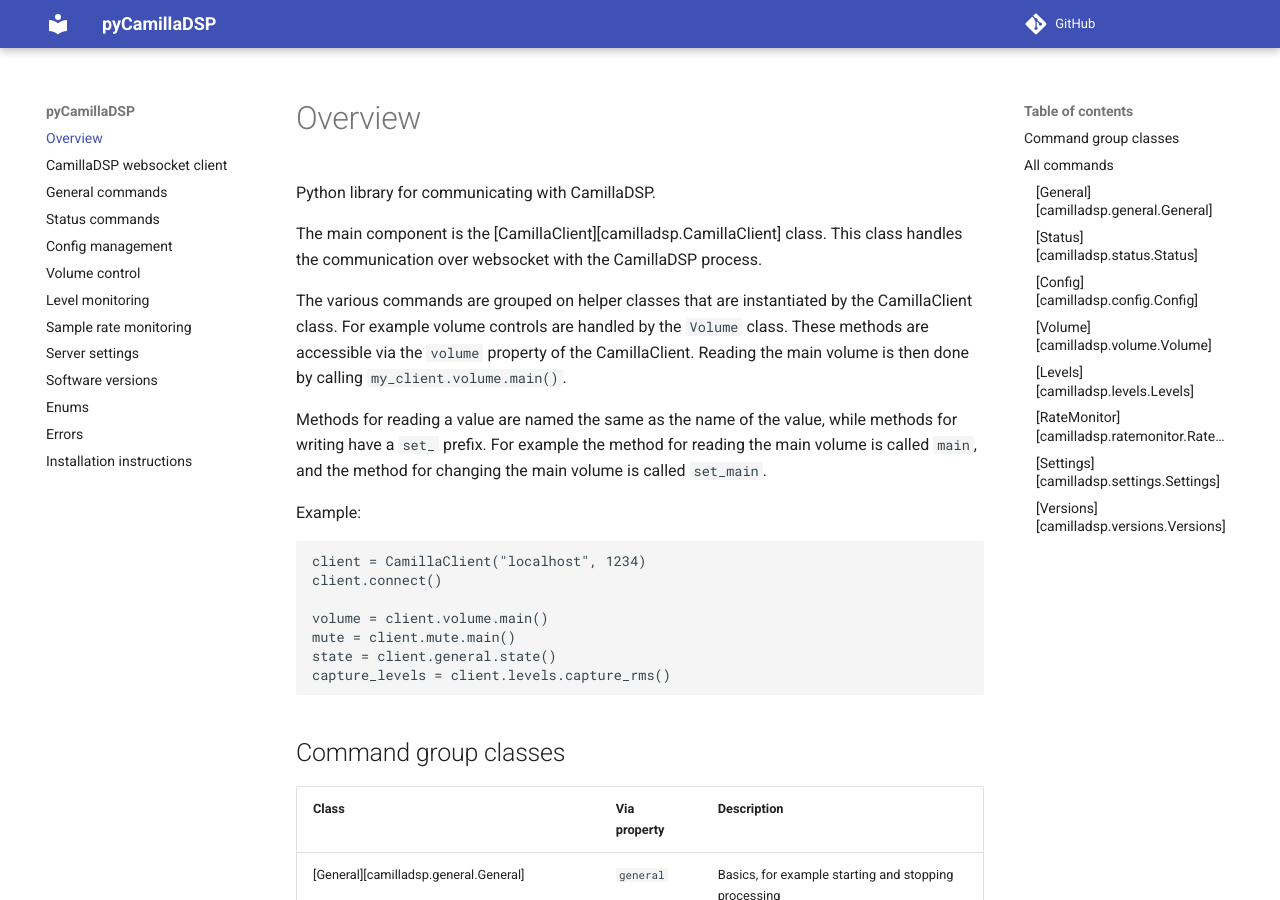
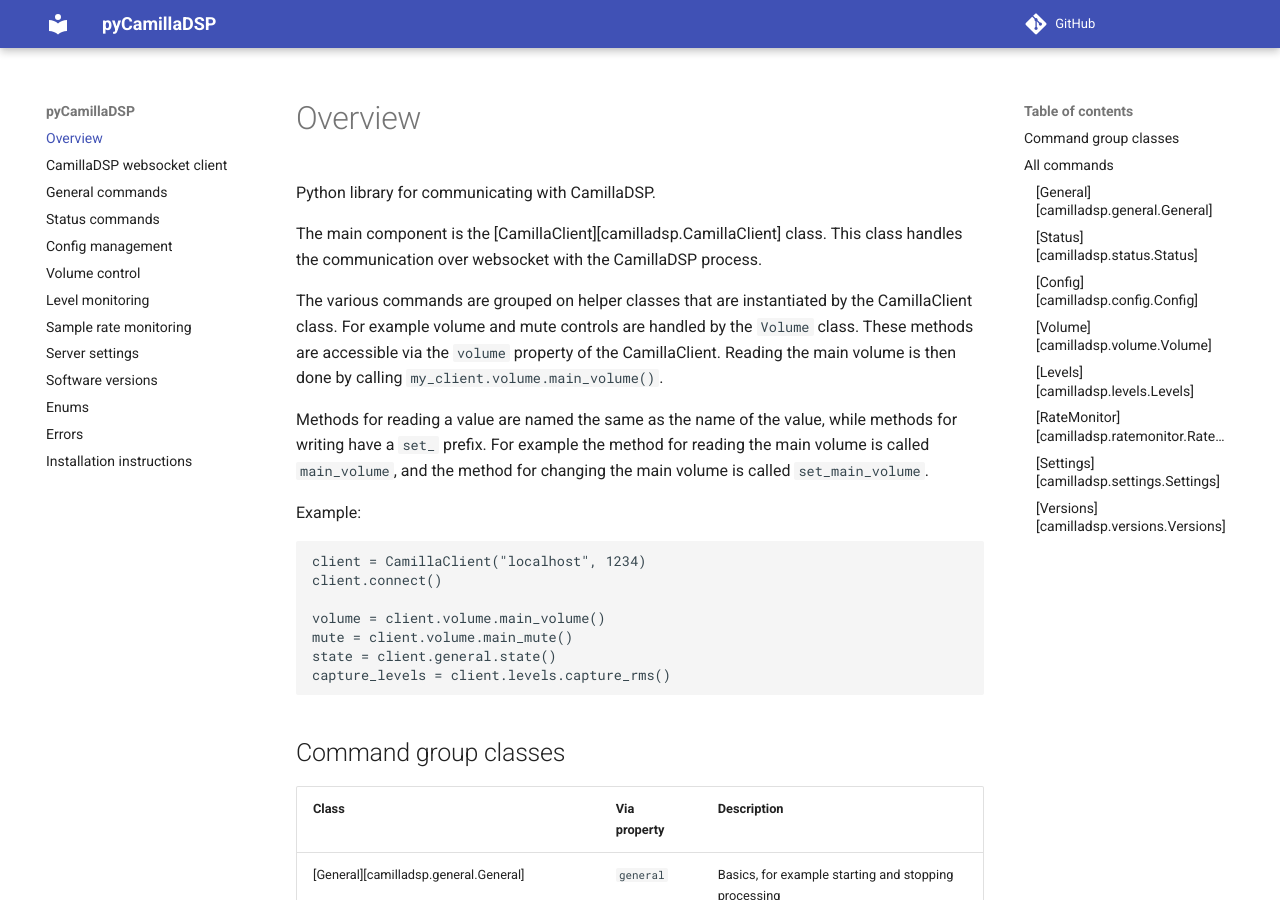
Before and after one commit to HEnquist/pycamilladsp, an MkDocs documentation site: the page built from docs/index.md, in a window 1280 px wide and 900 px high. Built offline with MkDocs 1.6.1 and Material for MkDocs 9.7.7, drawn with Linux system fonts in a browser that asks for light colours; comment, search, counter and statistics services are not loaded.

Commit message:
Fix doc building, format and fix typos

````diff
--- a/docs/index.md
+++ b/docs/index.md
@@ -7,22 +7,22 @@ This class handles the communication over websocket with the CamillaDSP process.
 
 The various commands are grouped on helper classes that are instantiated
 by the CamillaClient class.
-For example volume controls are handled by the `Volume` class.
+For example volume and mute controls are handled by the `Volume` class.
 These methods are accessible via the `volume` property of the CamillaClient.
-Reading the main volume is then done by calling `my_client.volume.main()`.
+Reading the main volume is then done by calling `my_client.volume.main_volume()`.
 
 Methods for reading a value are named the same as the name of the value,
 while methods for writing have a `set_` prefix.
-For example the method for reading the main volume is called `main`,
-and the method for changing the main volume is called `set_main`.
+For example the method for reading the main volume is called `main_volume`,
+and the method for changing the main volume is called `set_main_volume`.
 
 Example:
 ```py
 client = CamillaClient("localhost", 1234)
 client.connect()
 
-volume = client.volume.main()
-mute = client.mute.main()
+volume = client.volume.main_volume()
+mute = client.volume.main_mute()
 state = client.general.state()
 capture_levels = client.levels.capture_rms()
 ```
--- a/mkdocs.yml
+++ b/mkdocs.yml
@@ -6,6 +6,8 @@ theme:
 
 plugins:
   - mkdocstrings
+  - autorefs:
+      resolve_closest: true
 
 nav:
   - index.md
````
Also changed, not shown: 1 other file.
